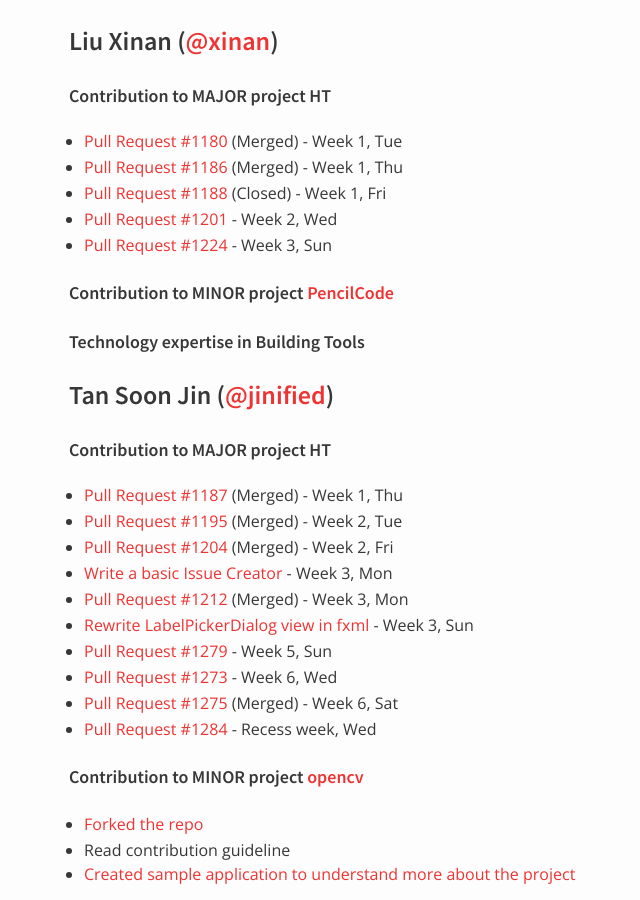
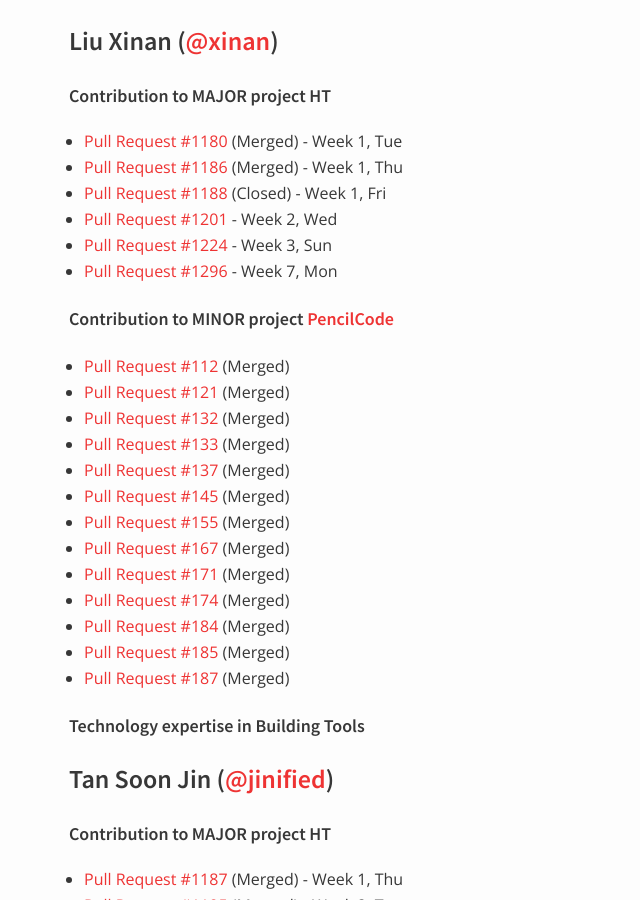
Before and after one commit to nus-oss/cs3281-AY1516S2-website, a Jekyll site: the page built from teams/hubturbo.md, in a window 1280 px wide and 900 px high, scrolled down 2540 px. Shown: the whole window, without its empty margins (301-941 px from the left). Built offline with Jekyll 4.4.1, drawn with Linux system fonts in a browser that asks for light colours.

Commit message:
Update hubturbo.md

```diff
--- a/teams/hubturbo.md
+++ b/teams/hubturbo.md
@@ -117,8 +117,23 @@ permalink: /teams/hubturbo/
 * [Pull Request #1188](https://github.com/HubTurbo/HubTurbo/pull/1188) (Closed) - Week 1, Fri
 * [Pull Request #1201](https://github.com/HubTurbo/HubTurbo/pull/1201) - Week 2, Wed
 * [Pull Request #1224](https://github.com/HubTurbo/HubTurbo/pull/1224) - Week 3, Sun
+* [Pull Request #1296](https://github.com/HubTurbo/HubTurbo/pull/1296) - Week 7, Mon
 
 ##### Contribution to MINOR project [PencilCode](https://github.com/PencilCode/pencilcode/)
+
+* [Pull Request #112](https://github.com/PencilCode/pencilcode/pull/112) (Merged)
+* [Pull Request #121](https://github.com/PencilCode/pencilcode/pull/121) (Merged)
+* [Pull Request #132](https://github.com/PencilCode/pencilcode/pull/132) (Merged)
+* [Pull Request #133](https://github.com/PencilCode/pencilcode/pull/133) (Merged)
+* [Pull Request #137](https://github.com/PencilCode/pencilcode/pull/137) (Merged)
+* [Pull Request #145](https://github.com/PencilCode/pencilcode/pull/145) (Merged)
+* [Pull Request #155](https://github.com/PencilCode/pencilcode/pull/155) (Merged)
+* [Pull Request #167](https://github.com/PencilCode/pencilcode/pull/167) (Merged)
+* [Pull Request #171](https://github.com/PencilCode/pencilcode/pull/171) (Merged)
+* [Pull Request #174](https://github.com/PencilCode/pencilcode/pull/174) (Merged)
+* [Pull Request #184](https://github.com/PencilCode/pencilcode/pull/184) (Merged)
+* [Pull Request #185](https://github.com/PencilCode/pencilcode/pull/185) (Merged)
+* [Pull Request #187](https://github.com/PencilCode/pencilcode/pull/187) (Merged)
 
 ##### Technology expertise in Building Tools
 
```
